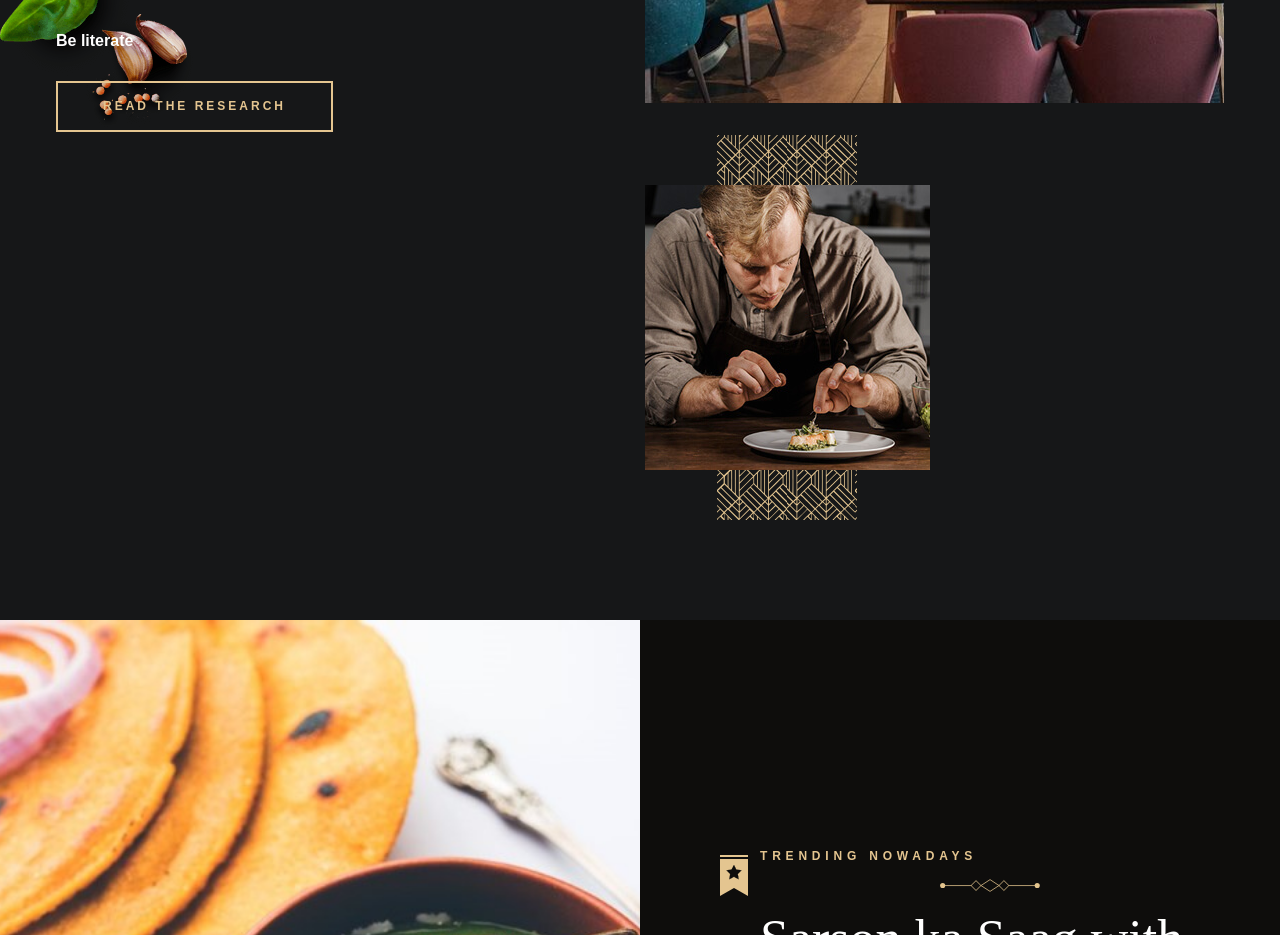
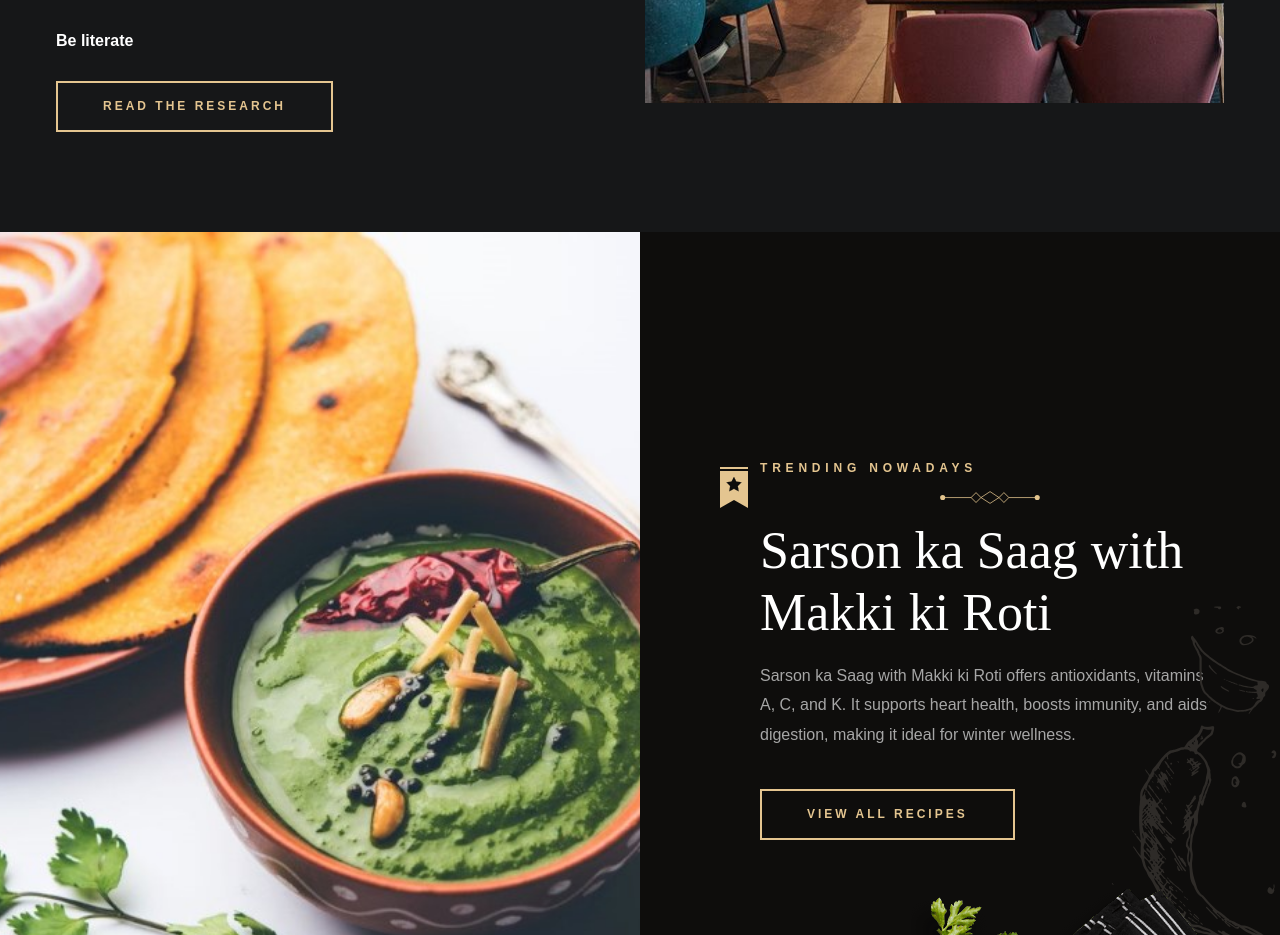
Before and after one commit to KushalNerpagar/satyaahaar, a React (Vite) app: page / in a window 1280 px wide. Shown: the part 2540-3475 px from the top of the page. Built offline with nearby package versions, Linux system fonts and the light colour scheme.

Commit message:
Remove inset diner image from the story section

```diff
--- a/src/features/landing/sections/Story.jsx
+++ b/src/features/landing/sections/Story.jsx
@@ -51,22 +51,6 @@ export default function Story() {
             loading="lazy"
             className="w-full pl-[50px] sm:pl-[90px]"
           />
-
-          <div className="relative mt-6 ml-[50px] w-[150px] py-[50px] sm:mt-8 sm:ml-[90px] sm:w-[285px]">
-            <span
-              aria-hidden="true"
-              className="absolute inset-y-0 left-1/2 -z-10 w-[140px] -translate-x-1/2 bg-repeat"
-              style={{ backgroundImage: `url("${homeAsset("images/img-pattern.svg")}")` }}
-            />
-            <img
-              src={homeAsset("images/about-abs-image.jpg")}
-              alt="A diner enjoying a freshly prepared meal"
-              width="285"
-              height="285"
-              loading="lazy"
-              className="relative w-full"
-            />
-          </div>
         </figure>
       </div>
 
```
